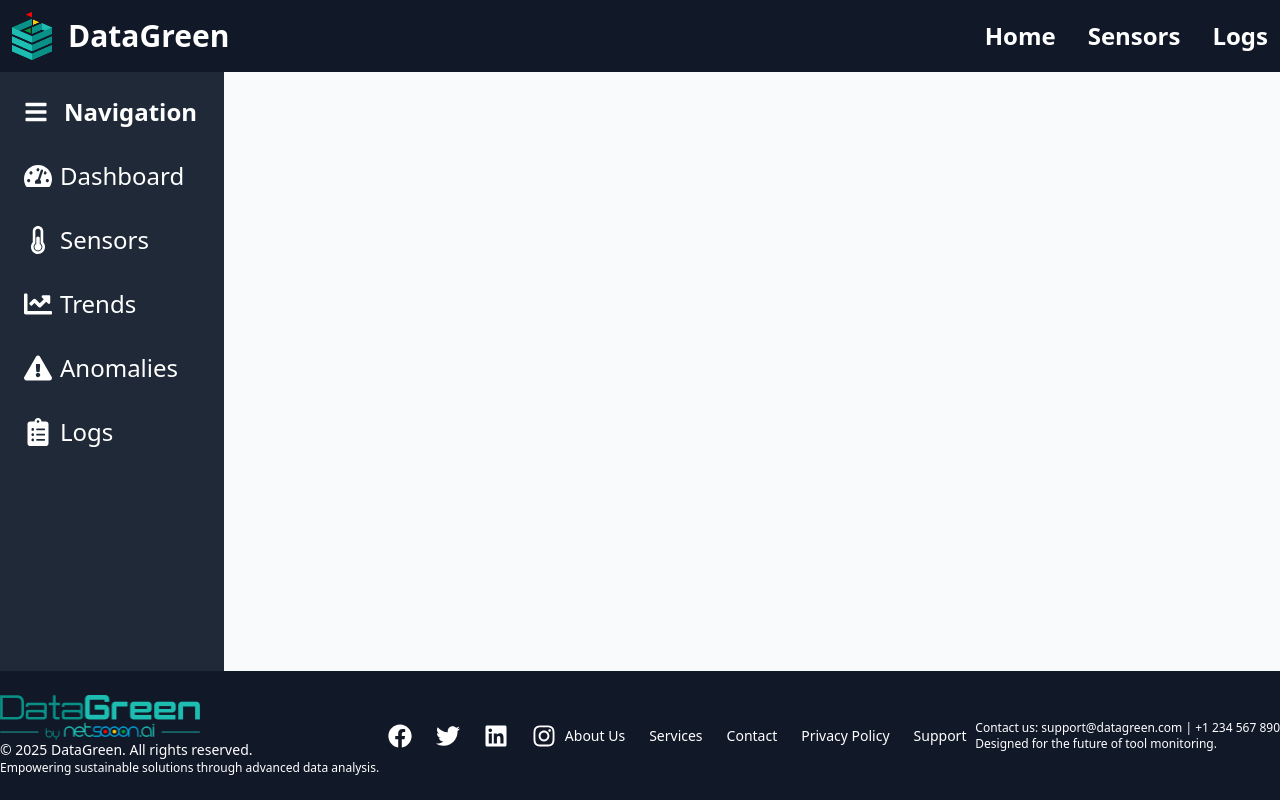
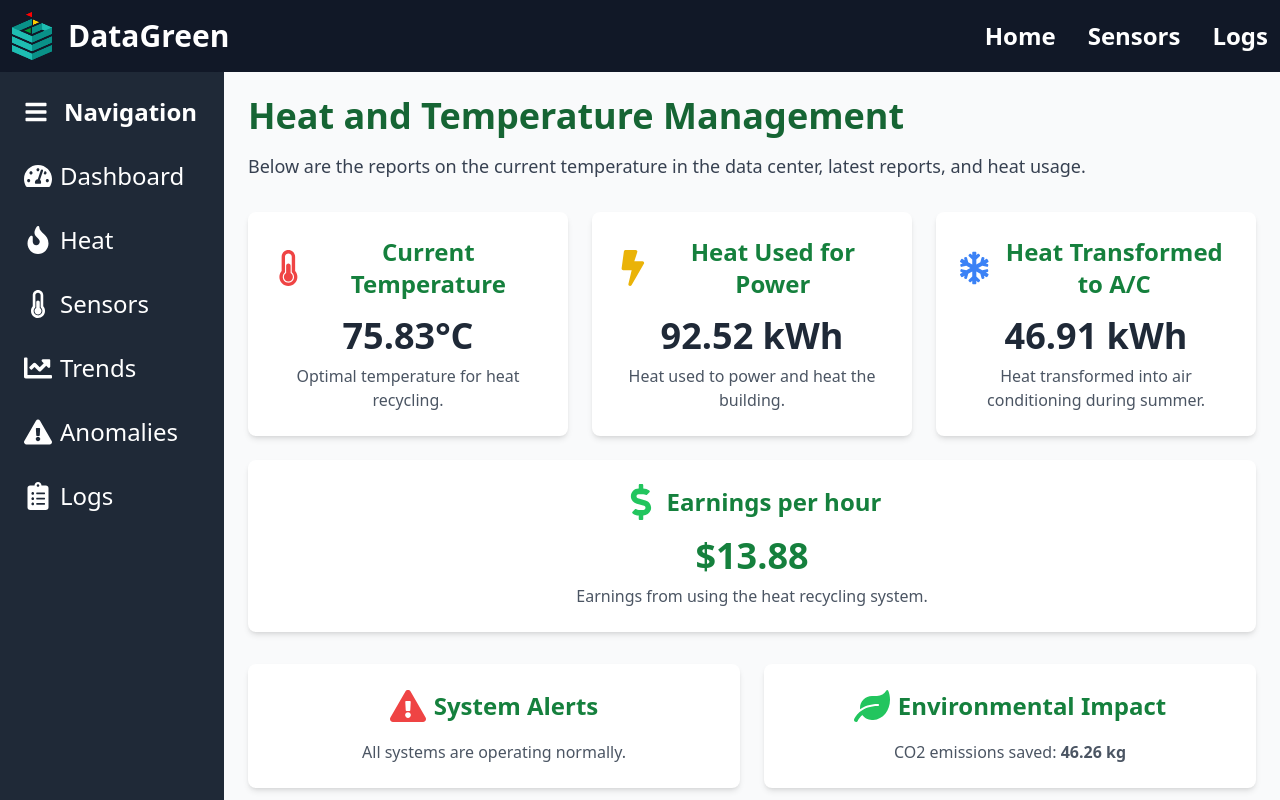
Before and after one commit to DataGreenbyNetsooon/dg-interface-mockup, a React (Vite) app: page /heat-temperature-management in a window 1280 px wide. Shown: the top 800 px of the page. Built offline with nearby package versions, Linux system fonts and the light colour scheme.

Commit message:
Committing the first occurence of the heat management tab

```diff
--- a/package.json
+++ b/package.json
@@ -6,9 +6,11 @@
   },
   "dependencies": {
     "chart.js": "^4.4.7",
+    "lodash": "^4.17.21",
     "react": "^18.3.1",
     "react-chartjs-2": "^5.3.0",
     "react-dom": "^18.3.1",
+    "react-gauge-chart": "^0.5.1",
     "react-icons": "^5.4.0",
     "react-router-dom": "^7.1.3"
   },
--- a/src/App.jsx
+++ b/src/App.jsx
@@ -8,6 +8,7 @@ import SensorDetails from "./components/SensorDetails";
 import Logs from "./components/Logs";
 import Trends from "./components/Trends";
 import Anomalies from "./components/Anomalies";
+import HeatTemperatureManagement from "./components/HeatTemperatureManagement";
 
 const App = () => {
   return (
@@ -21,6 +22,7 @@ const App = () => {
               <Route path="/" element={<Dashboard />} />
               <Route path="/sensors" element={<Sensors />} />
               <Route path="/sensor/:type" element={<SensorDetails />} />
+              <Route path="/heat-temperature-management" element={<HeatTemperatureManagement />} />
               <Route path="/trends" element={<Trends />} />
               <Route path="/anomalies" element={<Anomalies />} />
               <Route path="/logs" element={<Logs />} />
--- /dev/null
+++ b/src/components/HeatTemperatureManagement.jsx
@@ -0,0 +1,155 @@
+import React, { useEffect, useState } from "react";
+import { mockHeatData } from "../data/mockHeatData";
+import { FaThermometerHalf, FaBolt, FaSnowflake, FaDollarSign, FaExclamationTriangle, FaLeaf } from "react-icons/fa";
+import { Line } from "react-chartjs-2";
+import Chart from "chart.js/auto";
+
+const HeatTemperatureManagement = () => {
+  const [data, setData] = useState([]);
+  const [loading, setLoading] = useState(true);
+
+  useEffect(() => {
+    const fetchData = () => {
+      setLoading(true);
+      setData([...mockHeatData]); // Spread to create a new array reference
+      setLoading(false);
+    };
+
+    fetchData();
+
+    const interval = setInterval(fetchData, 3000); // Fetch data every 10 seconds
+
+    return () => clearInterval(interval); // Cleanup interval on component unmount
+  }, []);
+
+  const latestData = data[data.length - 1] || {};
+
+  const calculateEarnings = (heatUsedForPower) => {
+    const ratePerKWh = 0.15; // https://euenergy.live/electricity-prices/france/nice
+    return (heatUsedForPower * ratePerKWh).toFixed(2);
+  };
+
+  const calculateCO2EmissionsSaved = (heatUsedForPower) => {
+    const co2PerKWh = 0.5; // kg of CO2 saved per kWh
+    return (heatUsedForPower * co2PerKWh).toFixed(2);
+  };
+
+  const historicalData = {
+    labels: data.map(entry => entry.date),
+    datasets: [
+      {
+        label: 'Temperature (°C)',
+        data: data.map(entry => entry.temperature),
+        borderColor: 'rgba(255, 99, 132, 1)',
+        backgroundColor: 'rgba(255, 99, 132, 0.2)',
+        fill: true,
+      },
+      {
+        label: 'Heat Used for Power (kWh)',
+        data: data.map(entry => entry.heatUsedForPower),
+        borderColor: 'rgba(54, 162, 235, 1)',
+        backgroundColor: 'rgba(54, 162, 235, 0.2)',
+        fill: true,
+      },
+      {
+        label: 'Heat Transformed to A/C (kWh)',
+        data: data.map(entry => entry.heatTransformedToAC),
+        borderColor: 'rgba(75, 192, 192, 1)',
+        backgroundColor: 'rgba(75, 192, 192, 0.2)',
+        fill: true,
+      },
+    ],
+  };
+
+  return (
+    <div className="p-6">
+      <h2 className="text-4xl font-bold text-green-800">Heat and Temperature Management</h2>
+      <p className="mt-4 text-lg text-gray-700">
+        Below are the reports on the current temperature in the data center, latest reports, and heat usage.
+      </p>
+
+      {loading ? (
+        <p>Loading data...</p>
+      ) : (
+        <>
+          <div className="mt-8 grid grid-cols-1 md:grid-cols-2 lg:grid-cols-3 gap-6">
+            <div className="bg-white shadow-md rounded-lg p-6 text-center">
+              <div className="flex justify-center items-center mb-4">
+                <FaThermometerHalf className="text-4xl text-red-500" />
+                <h4 className="text-2xl font-bold text-green-700 ml-2">Current Temperature</h4>
+              </div>
+              <p className="text-4xl font-bold text-gray-800">{latestData.temperature}°C</p>
+              <p className="text-gray-600 mt-2">
+                {latestData.temperature < 60
+                  ? "Under 60°C, we aren't able to recycle the excess heat."
+                  : "Optimal temperature for heat recycling."}
+              </p>
+            </div>
+            <div className="bg-white shadow-md rounded-lg p-6 text-center">
+              <div className="flex justify-center items-center mb-4">
+                <FaBolt className="text-4xl text-yellow-500" />
+                <h4 className="text-2xl font-bold text-green-700 ml-2">Heat Used for Power</h4>
+              </div>
+              <p className="text-4xl font-bold text-gray-800">{latestData.heatUsedForPower} kWh</p>
+              <p className="text-gray-600 mt-2">
+                Heat used to power and heat the building.
+              </p>
+            </div>
+            <div className="bg-white shadow-md rounded-lg p-6 text-center">
+              <div className="flex justify-center items-center mb-4">
+                <FaSnowflake className="text-4xl text-blue-500" />
+                <h4 className="text-2xl font-bold text-green-700 ml-2">Heat Transformed to A/C</h4>
+              </div>
+              <p className="text-4xl font-bold text-gray-800">{latestData.heatTransformedToAC} kWh</p>
+              <p className="text-gray-600 mt-2">
+                Heat transformed into air conditioning during summer.
+              </p>
+            </div>
+            <div className="bg-white shadow-md rounded-lg p-6 text-center col-span-1 md:col-span-3 lg:grid-cols-3">
+              <div className="flex justify-center items-center mb-4">
+                <FaDollarSign className="text-4xl text-green-500" />
+                <h4 className="text-2xl font-bold text-green-700 ml-2">Earnings per hour</h4>
+              </div>
+              <p className="text-4xl font-bold text-green-700">
+                ${calculateEarnings(latestData.heatUsedForPower)}
+              </p>
+              <p className="text-gray-600 mt-2">
+                Earnings from using the heat recycling system.
+              </p>
+            </div>
+          </div>
+          <div className="mt-8 grid grid-cols-1 md:grid-cols-2 gap-6">
+            <div className="bg-white shadow-md rounded-lg p-6 text-center">
+              <div className="flex justify-center items-center mb-4">
+                <FaExclamationTriangle className="text-4xl text-red-500" />
+                <h4 className="text-2xl font-bold text-green-700 ml-2">System Alerts</h4>
+              </div>
+              <p className="text-gray-600 mt-2">
+                {latestData.temperature > 90
+                  ? <strong>Warning: High temperature detected!</strong>
+                  : "All systems are operating normally."}
+              </p>
+            </div>
+            <div className="bg-white shadow-md rounded-lg p-6 text-center">
+              <div className="flex justify-center items-center mb-4">
+                <FaLeaf className="text-4xl text-green-500" />
+                <h4 className="text-2xl font-bold text-green-700 ml-2">Environmental Impact</h4>
+              </div>
+              <p className="text-gray-600 mt-2">
+                CO2 emissions saved: <strong>{calculateCO2EmissionsSaved(latestData.heatUsedForPower)} kg</strong>
+                {/* In this version, the CO2 emissions saved are calculated based on the heat used for power. The calculation assumes that using 1 kWh of energy saves 0.5 kg of CO2 emissions. */}
+              </p>
+            </div>
+          </div>
+
+          <div className="mt-8 bg-white shadow-md rounded-lg p-6">
+            <h4 className="text-2xl font-bold text-green-700 mb-4">Historical Data</h4>
+            <Line data={historicalData} />
+          </div>
+        </>
+      )}
+    </div>
+  );
+};
+
+export default HeatTemperatureManagement;
--- a/src/components/Sidebar.jsx
+++ b/src/components/Sidebar.jsx
@@ -1,6 +1,6 @@
 import { useState } from "react";
 import { Link } from "react-router-dom";
-import { FaBars, FaTachometerAlt, FaThermometerHalf, FaClipboardList, FaChartLine, FaExclamationTriangle } from "react-icons/fa";
+import { FaBars, FaTachometerAlt, FaThermometerHalf, FaClipboardList, FaChartLine, FaExclamationTriangle, FaFire } from "react-icons/fa";
 
 const Sidebar = () => {
   const [isCollapsed, setIsCollapsed] = useState(false);
@@ -22,6 +22,12 @@ const Sidebar = () => {
           <Link to="/" className="flex items-center hover:text-green-300 text-2xl">
             <FaTachometerAlt size={28} className="mr-2" />
             <span className={`${isCollapsed ? 'hidden' : 'block'}`}>Dashboard</span>
+          </Link>
+        </li>
+        <li>
+          <Link to="/heat-temperature-management" className="flex items-center hover:text-green-300 text-2xl">
+            <FaFire size={28} className="mr-2" />
+            <span className={`${isCollapsed ? 'hidden' : 'block'}`}>Heat</span>
           </Link>
         </li>
         <li>
--- /dev/null
+++ b/src/data/mockHeatData.js
@@ -0,0 +1,47 @@
+const generateHeatData = () => {
+    const now = new Date();
+    const heatData = [];
+    const oneYearAgo = new Date(now.getFullYear() - 1, now.getMonth(), now.getDate());
+    const interval = 24 * 60 * 60 * 1000; // Daily data
+
+    for (let i = 0; i < 365; i++) {
+      const timestamp = new Date(oneYearAgo.getTime() + i * interval);
+      const temperature = 80 + Math.sin(i / 10) * 5 + Math.random() * 2; // Base temperature around 80°C
+      const heatUsedForPower = 100 + Math.sin(i / 10) * 10 + Math.random() * 5;
+      const heatTransformedToAC = 50 + Math.sin(i / 10) * 5 + Math.random() * 2;
+
+      heatData.push({
+        date: timestamp.toISOString().split('T')[0],
+        temperature: temperature.toFixed(2),
+        heatUsedForPower: heatUsedForPower.toFixed(2),
+        heatTransformedToAC: heatTransformedToAC.toFixed(2),
+      });
+    }
+
+    return heatData;
+  };
+
+  let heatData = generateHeatData();
+
+  const updateHeatData = () => {
+    const now = new Date();
+    const timestamp = now.toISOString().split('T')[0];
+    const temperature = 80 + Math.sin(heatData.length / 10) * 5 + Math.random() * 2;
+    const heatUsedForPower = 100 + Math.sin(heatData.length / 10) * 10 + Math.random() * 5;
+    const heatTransformedToAC = 50 + Math.sin(heatData.length / 10) * 5 + Math.random() * 2;
+
+    heatData.push({
+      date: timestamp,
+      temperature: temperature.toFixed(2),
+      heatUsedForPower: heatUsedForPower.toFixed(2),
+      heatTransformedToAC: heatTransformedToAC.toFixed(2),
+    });
+
+    if (heatData.length > 1000) {
+      heatData = heatData.slice(-1000); // Limit data to last 1000 records
+    }
+  };
+
+  setInterval(updateHeatData, 3000);
+
+  export { heatData as mockHeatData };
```
Also changed, not shown: 1 other file (tests, documents, lock files or other folders).
